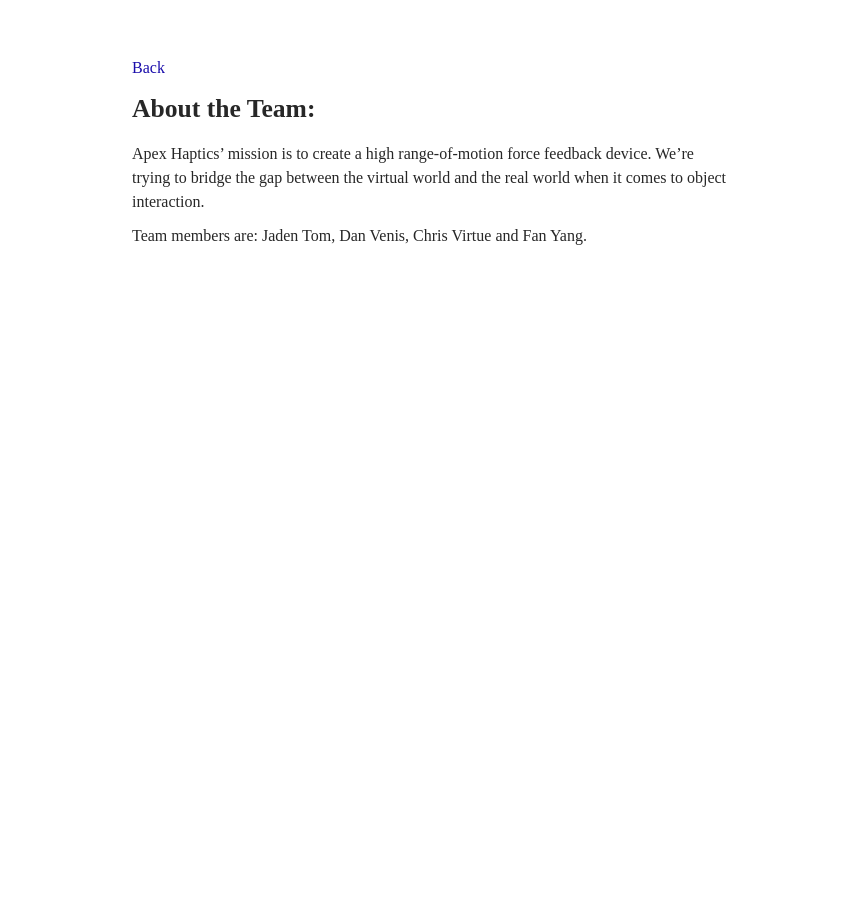
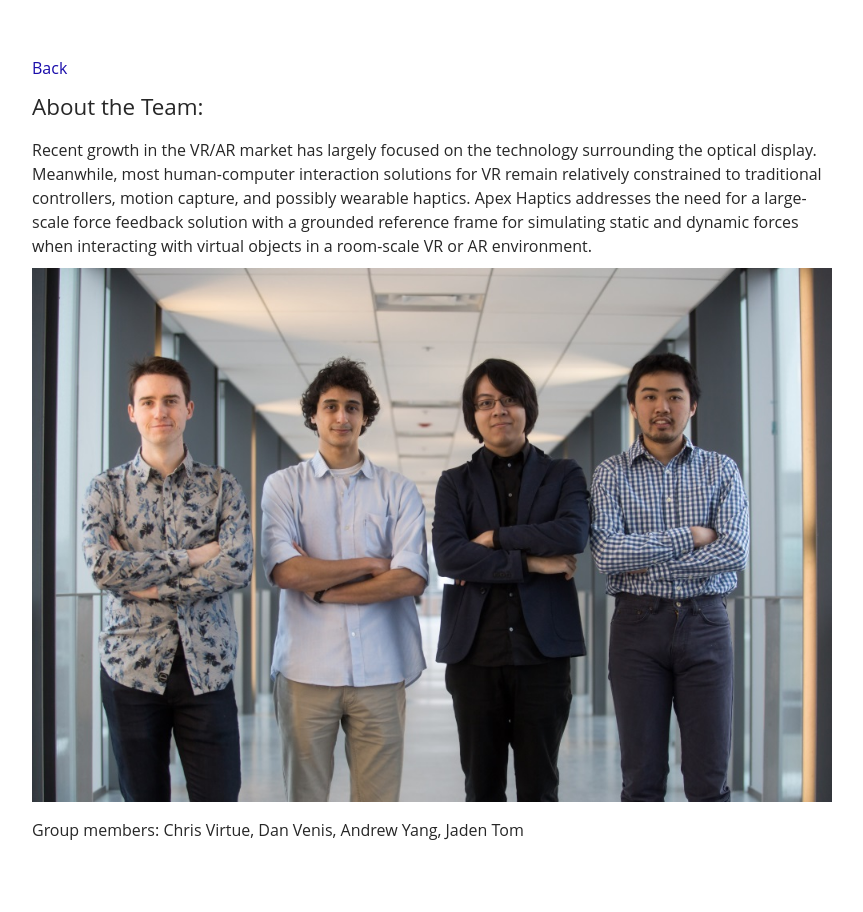
Before and after one commit to ApexHaptics/ApexHaptics.github.io, a Jekyll site: the page built from about/index.md, in a window 1280 px wide. Shown: the whole page, without its empty margins (208-1071 px from the left). Built offline with Jekyll 4.4.1, drawn with Linux system fonts in a browser that asks for light colours.

Commit message:
Changed about text. Changed text consistency.

```diff
--- a/about/index.md
+++ b/about/index.md
@@ -2,6 +2,11 @@
 layout: about
 ---
 
-Apex Haptics' mission is to create a high range-of-motion force feedback device. We're trying to bridge the gap between the virtual world and the real world when it comes to object interaction.
 
-Team members are: Jaden Tom, Dan Venis, Chris Virtue and Fan Yang.
+
+Recent growth in the VR/AR market has largely focused on the technology surrounding the optical display. Meanwhile, most human-computer interaction solutions for VR remain relatively constrained to traditional controllers, motion capture, and possibly wearable haptics. Apex Haptics addresses the need for a large-scale force feedback solution with a grounded reference frame for simulating static and dynamic forces when interacting with virtual objects in a room-scale VR or AR environment.
+
+![alt text]({{ site.url }}/assets/image/theteam-small.jpg "The Apex Haptics Team")
+
+
+Group members: Chris Virtue, Dan Venis, Andrew Yang, Jaden Tom
--- a/assets/css/main.scss
+++ b/assets/css/main.scss
@@ -7,11 +7,16 @@
 body {
 	color: $color-black;
 	background: $color-white;
-	font-family: 'Times New Roman', ;
+	font-family: 'Open Sans', ;
 	font-size: 100%;
 	font-weight: 400;
 }
 h1 {
+	font-size: 1.6em;
+	margin-bottom: 5px;
+}
+h2 {
+	font-size: 1.4em;
 	margin-bottom: 5px;
 }
 p {
@@ -47,9 +52,12 @@
 	}
 }
 
+img {
+	width: 100%;
+}
 
 .wrapper {
-	max-width: 600px;
+	max-width: 800px;
 	margin: auto;
 	padding: 60px 30px 60px 30px;
 	@media screen and (max-width: $br) {
@@ -66,10 +74,6 @@
 	@media screen and (max-width: $br) {
 		display: block;
 	}
-	h1 {
-		font-size: 2em;
-		margin-bottom: 0;
-	}
 	ul {
 		margin-top: 10px;
 		li {
@@ -80,14 +84,6 @@
 	}
 }
 
-.index {
-	h1 {
-		font-size: 1.4em;
-	}
-	img {
-		width: 100%;
-	}
-}
 
 .blog {
 	padding-bottom: 30px;
@@ -108,15 +104,6 @@
 		display: block;
 		margin-top: 20px;
 		margin-bottom: 6px;
-		h1 {
-			display: inline-block;
-			font-size: 1.6em;
-			font-weight: 700;
-			padding-right: 10px;
-			padding-bottom: 2px;
-			text-decoration: none;
-			border-bottom: 3px solid $color-black;
-		}
 	}
 	&__date {
 		p {
@@ -215,8 +202,7 @@
 
 .about {
 	&__title {
-		font-size: 1.6em;
-		font-weight: 700;
+		font-size: 1.4em;
 		margin-top: 20px;
 		margin-bottom: 10px;
 	}
--- a/index.html
+++ b/index.html
@@ -13,7 +13,7 @@
     </ul>
 </div>
 <div class="index">
-    <h1>Bringing force feedback haptics to the masses.</h1>
+    <h2>Bringing force feedback haptics to the masses.</h2>
     <img src="{{ site.url }}/assets/image/apexhaptics.jpg" />
 </div>
 <div class="blog">
```
Also changed, not shown: assets/image/theteam-small.jpg (added), 1 other file.
